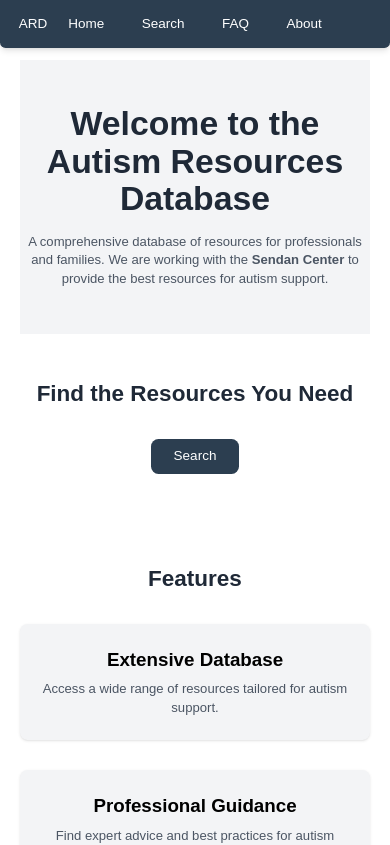
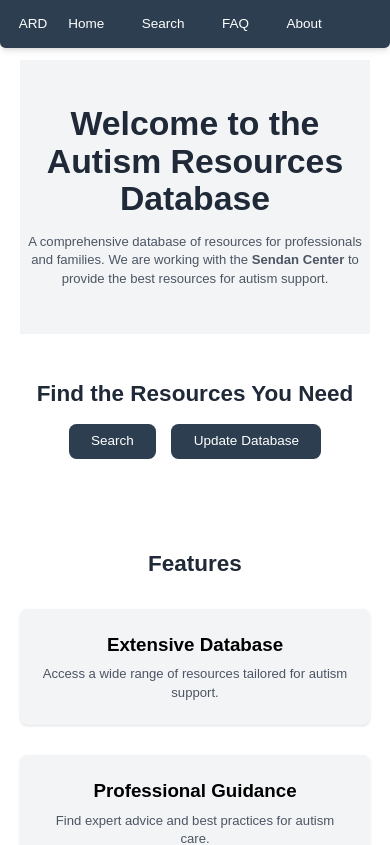
Before and after one commit to TipsyCanoe/Autism-Spectrum-Disorder-ASD-Treatment-Database, a React (Create React App) app in the folder frontend/testing-website/: page / in a window 390 px wide. Shown: the top 845 px of the page. Built offline with nearby package versions, Linux system fonts and the light colour scheme.

Commit message:
adding button for manual api update, connect to backend, responsive

```diff
--- a/frontend/testing-website/src/routes/HomePage.jsx
+++ b/frontend/testing-website/src/routes/HomePage.jsx
@@ -1,4 +1,4 @@
-import React from "react";
+import { useState } from "react"; // Import useState
 import { Link } from "react-router-dom";
 import AutismSociety from "../assets/AutismSociety.png";
 import AutismSpeaksImg from "../assets/AutismSpeaksLink.jpg";
@@ -6,6 +6,35 @@ import NationalAutismAssociation from "../assets/NationalAutismAssociation.png";
 import "../index.css";
 
 const HomePage = () => {
+  const [isJobRunning, setIsJobRunning] = useState(false);
+  const [jobMessage, setJobMessage] = useState("");
+
+  const handleRunJob = async () => {
+    setIsJobRunning(true);
+    setJobMessage("Updating database...");
+    try {
+      const response = await fetch("http://localhost:5001/api/run-job", {
+        // Assuming backend is on port 5001
+        method: "POST",
+      });
+      const data = await response.json();
+      if (response.ok) {
+        setJobMessage(
+          data.message + (data.details ? ` Details: ${data.details}` : "")
+        );
+      } else {
+        setJobMessage(
+          `Error: ${data.message}` +
+            (data.error ? ` Details: ${data.error}` : "")
+        );
+      }
+    } catch (error) {
+      console.error("Failed to trigger API job:", error);
+      setJobMessage("Failed to trigger job. Check console for details.");
+    }
+    setIsJobRunning(false);
+  };
+
   return (
     // Use <main> for the primary content of the page
     <main>
@@ -40,11 +69,23 @@ const HomePage = () => {
           <h2 className="text-2xl font-bold text-gray-800 mb-4">
             Find the Resources You Need
           </h2>
-          <Link to="/search">
-            <button className="mt-4 px-6 py-2 bg-navbar-blue text-white rounded-lg hover:bg-link-hover-blue">
-              Search
+          <div className="flex justify-center items-center space-x-4">
+            <Link to="/search">
+              <button className="px-6 py-2 bg-navbar-blue text-white rounded-lg hover:bg-link-hover-blue">
+                Search
+              </button>
+            </Link>
+            <button
+              onClick={handleRunJob}
+              disabled={isJobRunning}
+              className="px-6 py-2 bg-navbar-blue text-white rounded-lg hover:bg-link-hover-blue disabled:bg-gray-400"
+            >
+              {isJobRunning ? "Updating..." : "Update Database"}
             </button>
-          </Link>
+          </div>
+          {jobMessage && (
+            <p className="mt-4 text-sm text-gray-600">{jobMessage}</p>
+          )}
         </div>
       </section>
 
```
